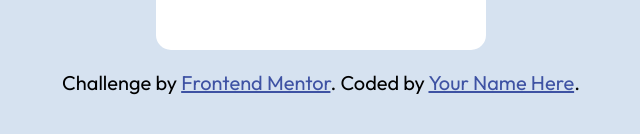
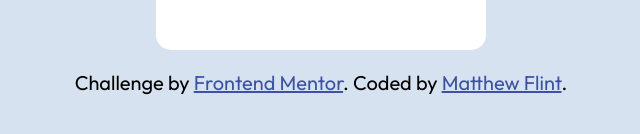
Before and after one commit to Matthew-Flint/QR-Code-Component, a plain HTML site: page index.html in a window 1280 px wide. Shown: the part 488-622 px from the top of the page, without its empty margins (319-959 px from the left). Drawn offline with Linux system fonts and the light colour scheme.

Commit message:
Add name and GitHub profile link to attribution

```diff
--- a/index.html
+++ b/index.html
@@ -8,11 +8,6 @@
   <link rel="stylesheet" href="style.css">
   <link href="https://fonts.googleapis.com/css2?family=Outfit:wght@100..900&display=swap" rel="stylesheet">
   <title>Frontend Mentor | QR code component</title>
-
-  <!-- Feel free to remove these styles or customise in your own stylesheet 👍 -->
-  <style>
-
-  </style>
 </head>
 <body>
   <div id="qr-card">
@@ -22,7 +17,7 @@
   </div>
   <div class="attribution">
     <p>Challenge by <a href="https://www.frontendmentor.io?ref=challenge" target="_blank">Frontend Mentor</a>.
-    Coded by <a href="#">Your Name Here</a>.</p>
+    Coded by <a href="https://github.com/Matthew-Flint">Matthew Flint</a>.</p>
   </div>
 </body>
 </html>
```
